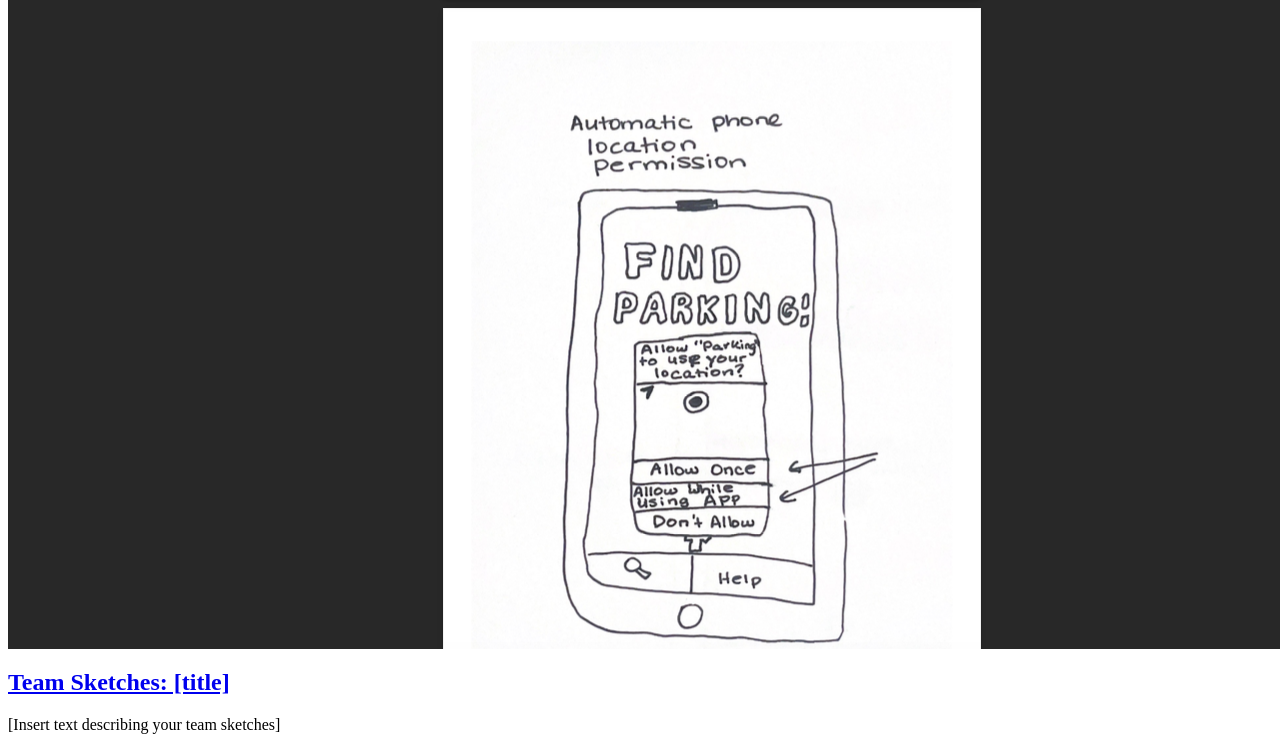
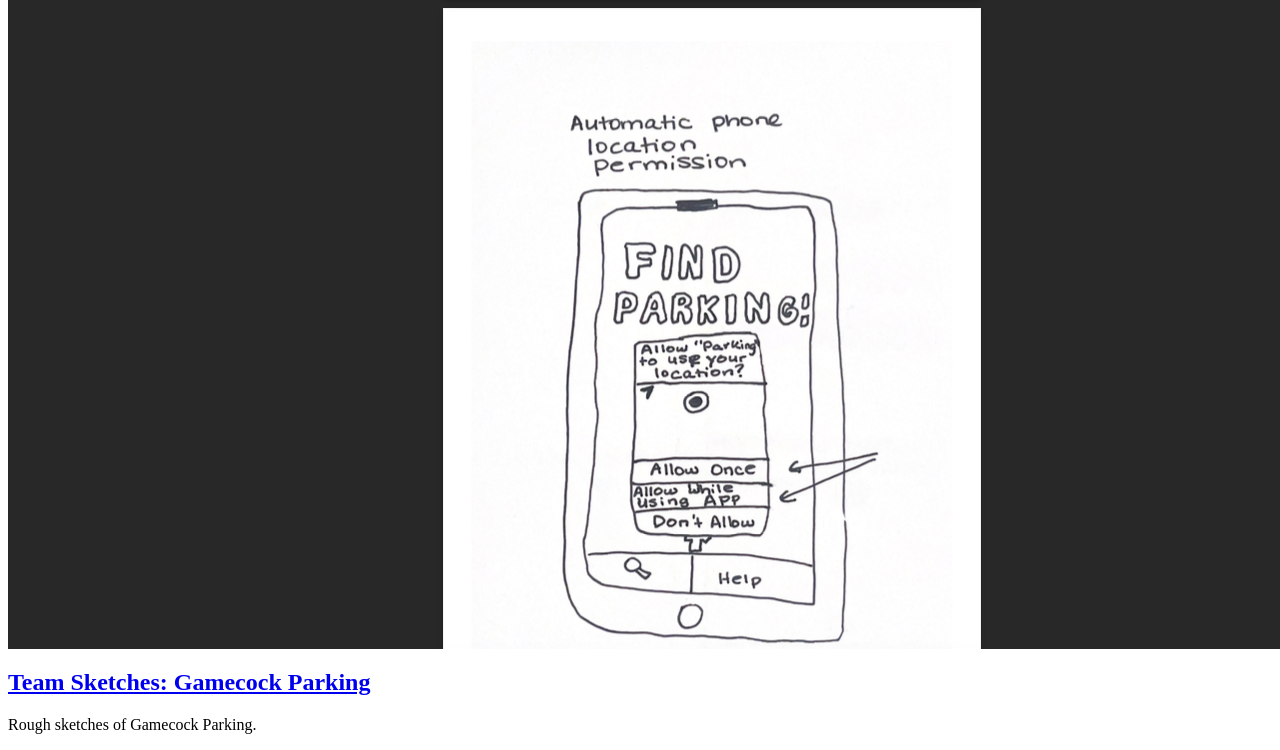
Before and after one commit to robin-adams/robin-adams.github.io, a plain HTML site: page index.html in a window 1280 px wide. Shown: the part 4460-5210 px from the top of the page. Drawn offline with Linux system fonts and the light colour scheme.

Commit message:
Update index.html

```diff
--- a/index.html
+++ b/index.html
@@ -36,9 +36,9 @@
       <section class="assign">
       <img src="images/my-sketch.jpg" />
       <section class="assign-det">
-            <a href="files/all-sketches.pdf"><h2>Team Sketches: [title]</h2></a>
+            <a href="files/all-sketches.pdf"><h2>Team Sketches: Gamecock Parking</h2></a>
             <p>
-                [Insert text describing your team sketches]
+                Rough sketches of Gamecock Parking.
            </p>
      </section>
      </section>
```
